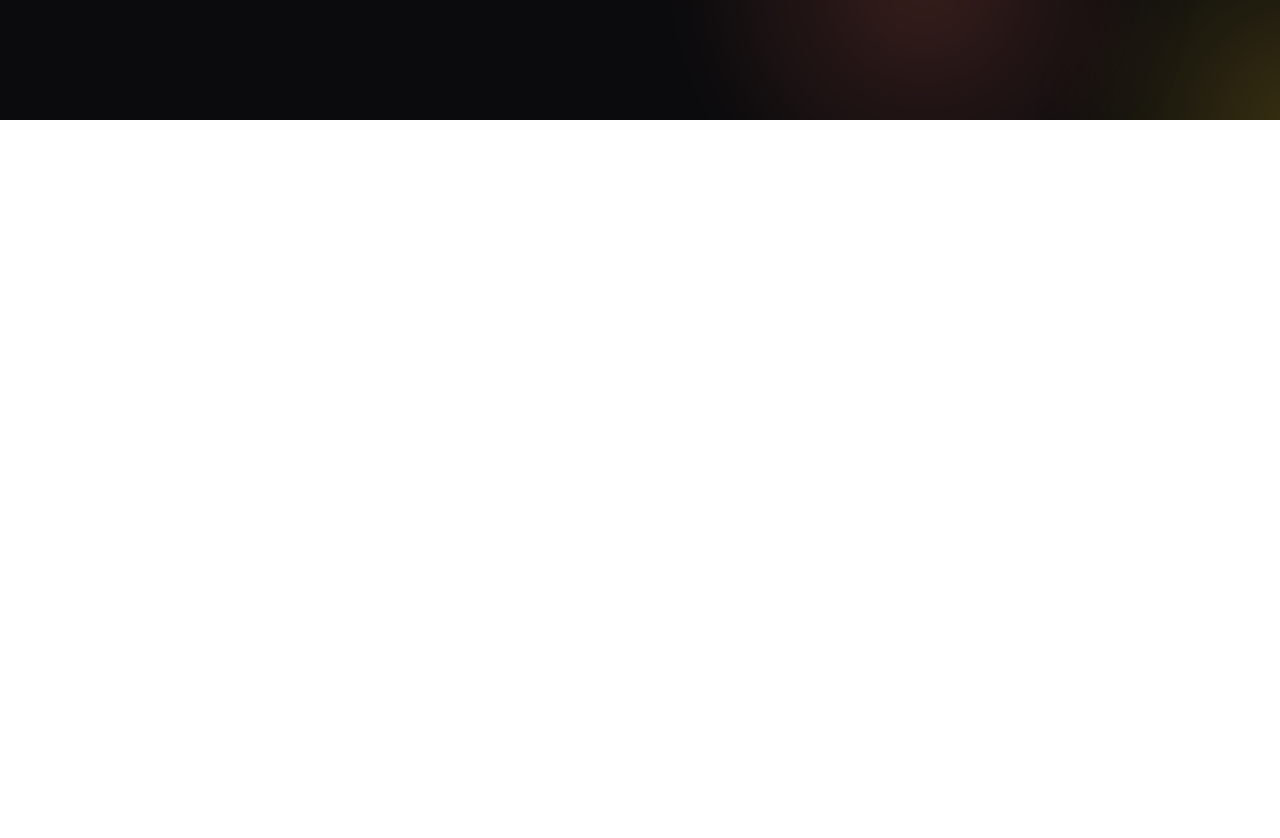
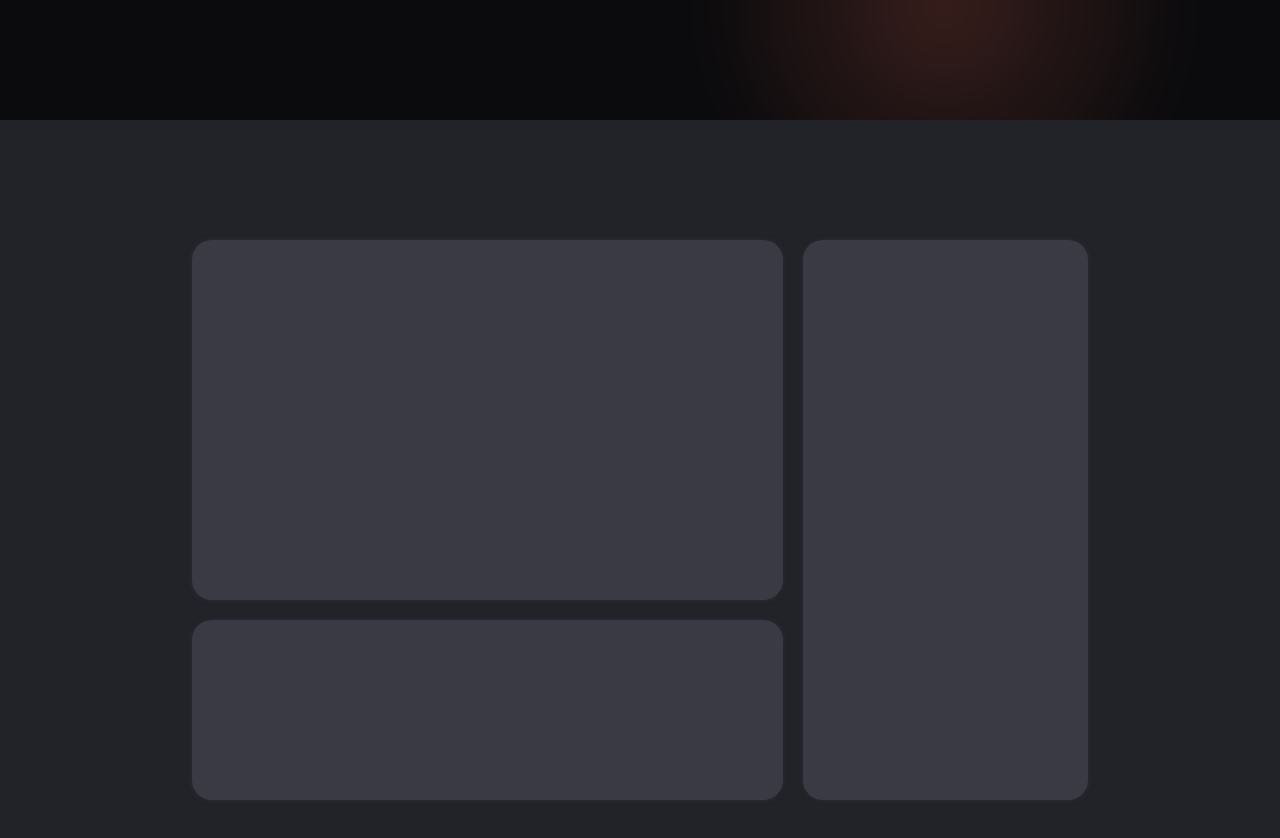
Before and after one commit to Klimondra/klimondra-web, a React (Create React App) app: page / in a window 1280 px wide. Shown: the part 680-1518 px from the top of the page. Before the commit the page ends 800 px from the top, so only its background shows below. Built offline with nearby package versions, Linux system fonts and the light colour scheme; a web font is replaced by a local one.

Commit message:
Added sketch of about section
Took 36 minutes

```diff
--- a/src/pages/Home.css
+++ b/src/pages/Home.css
@@ -98,5 +98,35 @@
     font-size: 1.2rem;
   }
 }
+#about {
+  height: 100vh;
+  background-color: rgb(34.375, 34.375, 40.625);
+  display: flex;
+  justify-content: center;
+  align-items: center;
+}
+#about .aboutContent {
+  display: grid;
+  grid-template-columns: 1fr 1fr 1fr;
+  grid-template-rows: 1fr 0.5fr;
+  grid-column-gap: 20px;
+  grid-row-gap: 20px;
+  width: 70%;
+  height: 70%;
+}
+#about .aboutContent .aboutBlock {
+  background-color: rgb(57.75, 57.75, 68.25);
+  border-radius: 20px;
+  box-shadow: 0 0 5px 0 rgb(46.0625, 46.0625, 54.4375);
+}
+#about .aboutContent .infoBlock {
+  grid-area: 1/1/2/3;
+}
+#about .aboutContent .politicsBlock {
+  grid-area: 1/3/3/4;
+}
+#about .aboutContent .technologiesBlock {
+  grid-area: 2/1/3/3;
+}
 
 /*# sourceMappingURL=Home.css.map */
--- a/src/pages/Home.js
+++ b/src/pages/Home.js
@@ -23,6 +23,19 @@ const Home = () => {
                     </div>
                 </div>
             </section>
+            <section id="about">
+                <div className="aboutContent">
+                    <div className="infoBlock aboutBlock">
+
+                    </div>
+                    <div className="politicsBlock aboutBlock">
+
+                    </div>
+                    <div className="technologiesBlock aboutBlock">
+
+                    </div>
+                </div>
+            </section>
         </>
     );
 };
--- a/src/pages/Home.scss
+++ b/src/pages/Home.scss
@@ -122,3 +122,42 @@ $textWhite: white;
     }
   }
 }
+
+// ===== ABOUT ===== //
+
+#about {
+  height: 100vh;
+  background-color: lighten($bgdark, 10%);
+  display: flex;
+  justify-content: center;
+  align-items: center;
+
+  .aboutContent {
+    display: grid;
+    grid-template-columns: 1fr 1fr 1fr;
+    grid-template-rows: 1fr 0.5fr;
+    grid-column-gap: 20px;
+    grid-row-gap: 20px;
+    width: 70%;
+    height: 70%;
+
+    .aboutBlock {
+      background-color: lighten($bgdark, 20%);
+      border-radius: 20px;
+      box-shadow: 0 0 5px 0 lighten($bgdark, 15%);
+      }
+
+    .infoBlock {
+      grid-area: 1 / 1 / 2 / 3;
+    }
+
+    .politicsBlock {
+      grid-area: 1 / 3 / 3 / 4;
+    }
+
+    .technologiesBlock {
+      grid-area: 2 / 1 / 3 / 3;
+    }
+
+  }
+}
```
Also changed, not shown: src/media/grain.svg (added), 1 other file (tests, documents, lock files or other folders).
